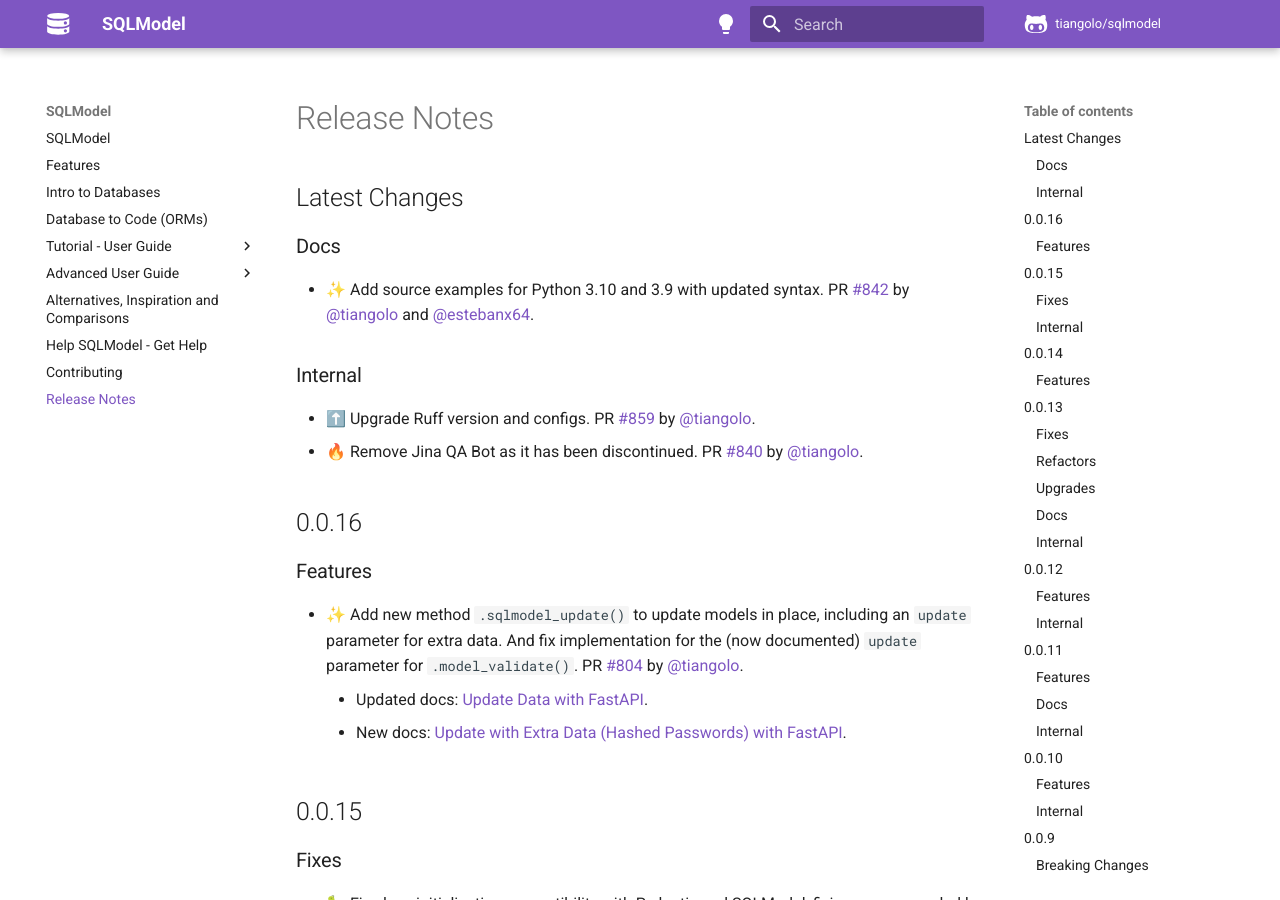
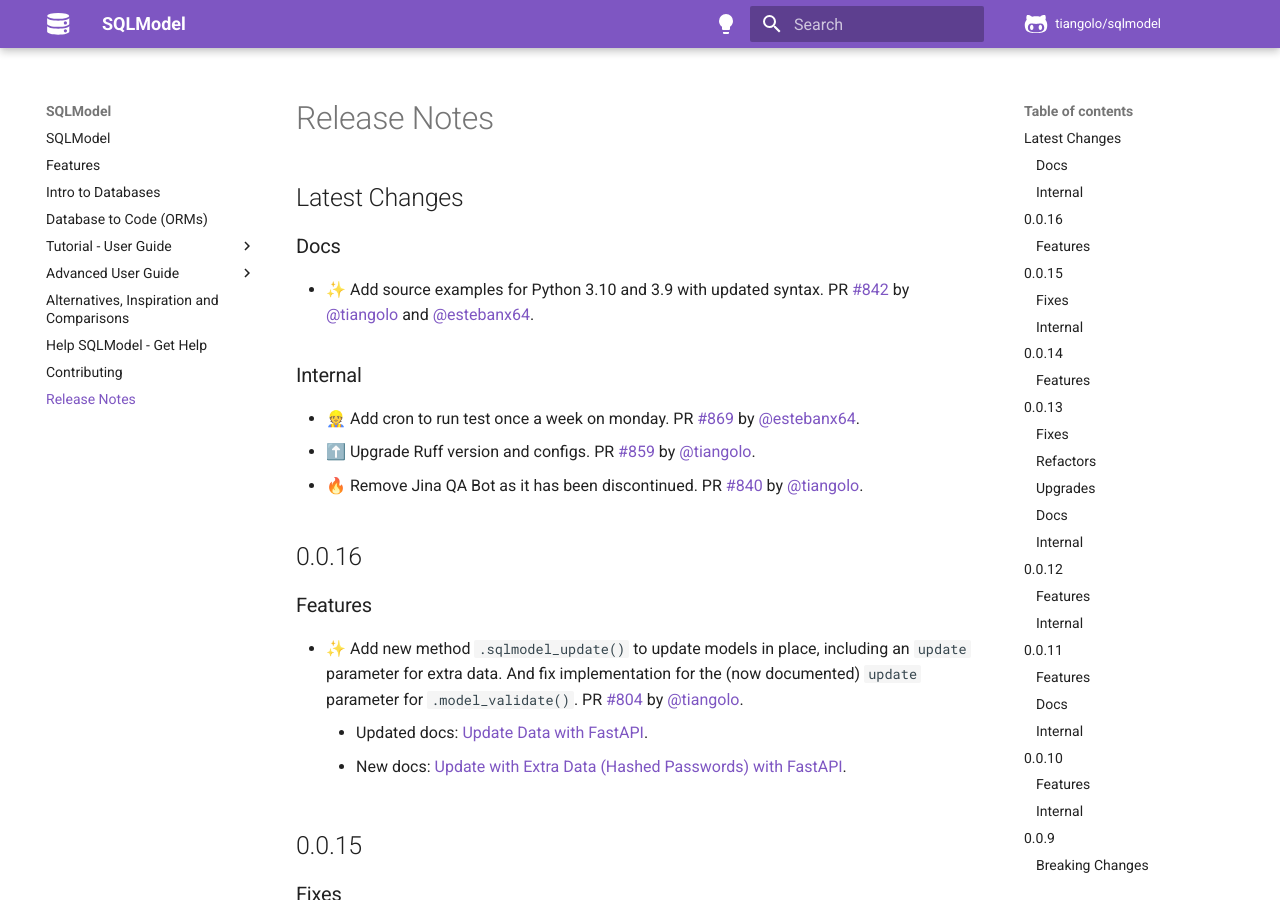
Before and after one commit to sztrakabalint/fastapi-sqlmodel, an MkDocs documentation site: the page built from docs/release-notes.md, in a window 1280 px wide and 900 px high. Built offline with MkDocs 1.6.1 and Material for MkDocs 9.7.7, drawn with Linux system fonts in a browser that asks for light colours; comment, search, counter and statistics services are not loaded.

Commit message:
📝 Update release notes

```diff
--- a/docs/release-notes.md
+++ b/docs/release-notes.md
@@ -8,6 +8,7 @@
 
 ### Internal
 
+* 👷 Add cron to run test once a week on monday. PR [#869](https://github.com/tiangolo/sqlmodel/pull/869) by [@estebanx64](https://github.com/estebanx64).
 * ⬆️ Upgrade Ruff version and configs. PR [#859](https://github.com/tiangolo/sqlmodel/pull/859) by [@tiangolo](https://github.com/tiangolo).
 * 🔥 Remove Jina QA Bot as it has been discontinued. PR [#840](https://github.com/tiangolo/sqlmodel/pull/840) by [@tiangolo](https://github.com/tiangolo).
 
```
